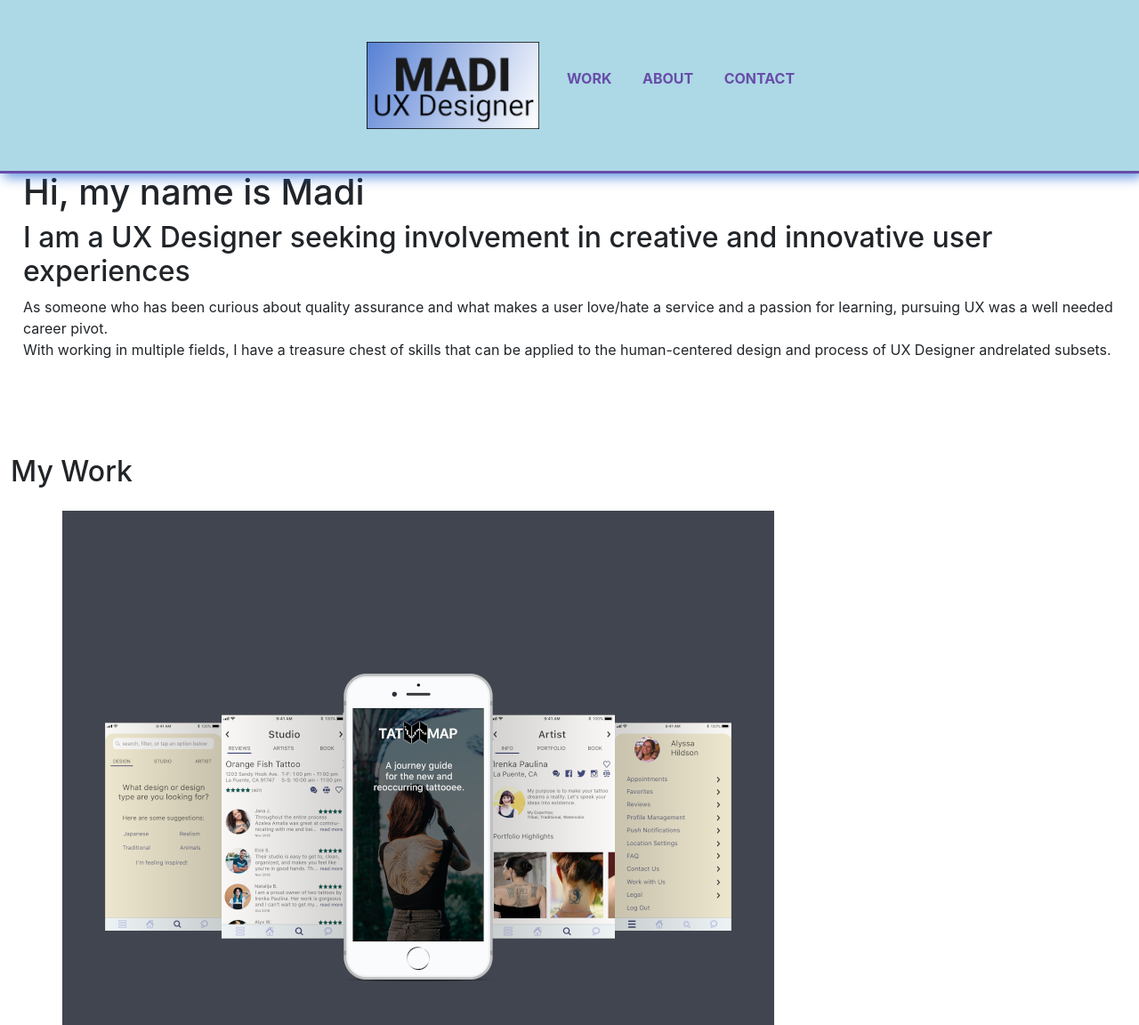
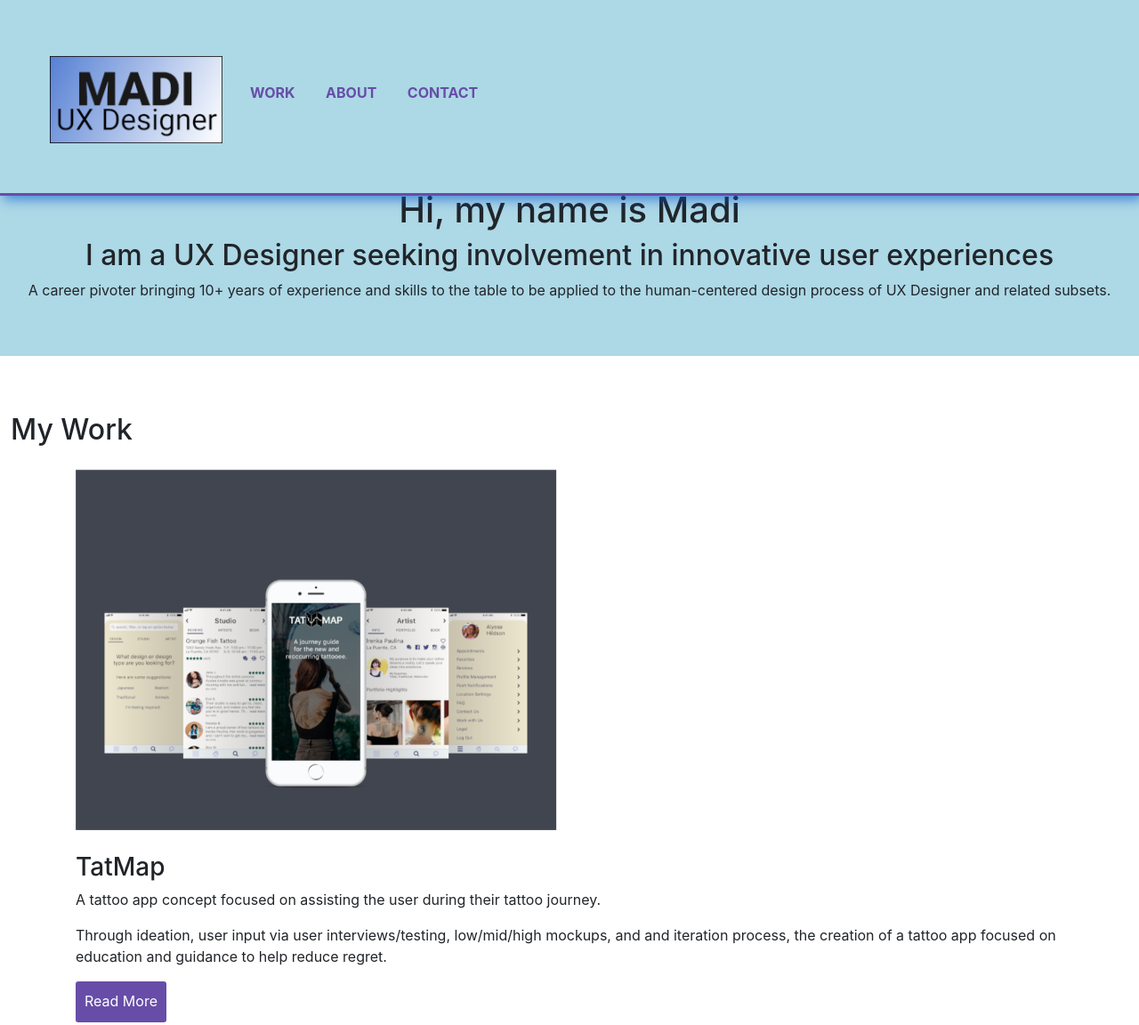
Before and after one commit to madiandux/portfolio-website, a plain HTML site: page index.html in a window 1280 px wide. Shown: the top 1152 px of the page at 89% size. Drawn offline with nearby package versions, Linux system fonts and the light colour scheme.

Commit message:
adding `col-md=6` code to site, resulting in img overlay over sticky header. Please review and consult.

```diff
--- a/css/style.css
+++ b/css/style.css
@@ -16,7 +16,7 @@ Roboto:500
 body {
     background color: #FFFFFF;
     font-family: 'Open Sans', sans-serif;
-    font-size: 16px;
+    font-size: 18px;
     font-weight: 400;
     line-height: 1.6;
     margin: 3.0em;
@@ -28,7 +28,7 @@ header {
     background-color: lightblue;
     border-bottom: 3px solid #674DA8;
     text-align: center;
-    padding: 0.25em;
+    padding: 0.15em;
     box-shadow: 4px 4px 13px 0px rgba(7, 87, 207, 0.65);
     box-shadow: 4px 4px 13px 0px rgba(7, 87, 207, 0.65);
     box-shadow: 4px 4px 13px 0px rgba(7, 87, 207, 0.65);
@@ -110,6 +110,10 @@ img {
     display: inline-block;
     width: 100%;
     padding: 20px 0;
+    text-align: center;
+}
+#hero span {
+    display: block;
 }
 .container {
     padding: 0 15px;
@@ -123,7 +127,7 @@ img {
 }
 .aboutme {
     float:left;
-    padding-right: 2.0em;
+    padding-right: 1.0em;
 }
 h1, h2, h3, h4 {
     font-family: 'Roboto', sans-serif
@@ -133,7 +137,7 @@ h1 {
     font-size: 2.75em;
     font-weight: 500; '
 }
-h3 {
+h2 {
     font-size: 2.25em;
     font-weight: 500;
 }
@@ -198,3 +202,38 @@ a:active { /* selected link */
     background: #FFFFFF;
   margin:
 }
+[class*="col-"] {
+    float:left;
+}
+.row::after {
+    content: "";
+    clear: both;
+    display: table;
+}
+/* ==============================
+Medium devices (640px and larger)
+================================= */
+@media only screen and (min-width: 640px) {
+header {
+    text-align: unset;
+    padding: 20px 0 13px;
+}
+nav {
+    width: auto;
+    float: right
+    margin-top: 4px;
+    }
+.col-md-6 {
+    width: 50%;
+    }
+}
+/* ==============================
+Large devices (1024px or larger)
+================================= */
+@media only screen and (min-width: 1024px) {
+}
+/* ==============================
+X-large devices (1440px or larger)
+================================= */
+@media only screen and (min-width: 1440px) {
+}
--- a/index.html
+++ b/index.html
@@ -35,24 +35,27 @@
     <body>
     <div>
       <hero>
+          <div id="hero">
       			<div class="container-intro">
-				<h1>Hi, my name is Madi</h1>
-                <h2>I am a UX Designer seeking involvement in creative and innovative user
+				<h1><span>Hi, my name is Madi</span></h1>
+                <h2>I am a UX Designer seeking involvement in innovative user
 experiences</h2>
-				<p>As someone who has been curious about quality assurance and what makes a user love/hate a service and a passion for learning, pursuing UX was a well needed career pivot.
-<br>With working in multiple fields, I have a treasure chest of skills that can be applied to the human-centered design and process of UX Designer andrelated subsets.</p>
+				<p>A career pivoter bringing 10+ years of experience and skills to the table to be applied to the human-centered design  process of UX Designer and related subsets.</p>
           </div>
-        </hero>
+        </div>
+              </hero>
       </div>
 <main id="main-section">
-        <div id="work"><h2>My Work</h2></div>
+    <div id="work"><h2>My Work</h2></div>
 <div class="container">
  <div class="row">
+<div class="col-md-6">
     <picture>
     <source srcset="img/tatmap/tatmappreview600x400.png" media="(max-width:400px)">
     <img src="img/tatmap/tatmappreview800x600.png" alt="TatMap Preview">
   </picture>
 </div>
+    </div>
 <div>
   <h3>TatMap</h3>
   <p>A tattoo app concept focused on assisting the user during their tattoo journey.
@@ -65,13 +68,15 @@ experiences</h2>
 </div>
     <br>
 <div class="container">
-  <div class="container">
+  <div class="row">
+<div class="col-md-6">
     <picture>
     <source srcset="img/studytogether/studytogetherpreview600x400.png" media="(max-width:400px)">
     <img src="img/studytogether/studytogetherpreview800x600.png" alt="Study Together Preview">
   </picture>
+    </div>
 </div>
-    <div class="container">
+    <div>
   <h3>Study Together</h3>
   <p>A student social media app that helps students build a community of support and networking.
   </p>
@@ -80,15 +85,15 @@ experiences</h2>
       <br>
     The focus was more on UI than UX, but some UX skills slipped in the process such as universal understanding of icons, similar UI visuals to other social media apps, and gestures.
 </p>
-</div>
+<a href="#" class="button">Read More</a>
     </div>
-<a href="#" class="button">Read More</a>
+    </div>
 </main>
  <div>
 <footer id="contact"><div class="footer-contact"><h2>Get in touch!</h2>
     <P>
 Interested in working together? Please contact me.
-<br>Call: <a href="tel:6464812179">646-481-2179</a> or <a href="mailto:leangmadi@gmail.com" class="button-contact" target="_blank">Send me an email</a>
+<br>Call: <a href="tel:6464812179">646-481-2179</a> or <a href="mailto:leangmadi@gmail.com" class="button-contact" target="_blank">Email Me</a>
         <br>
 <div class="container-contact"><a href="https://www.linkedin.com/in/madileang/" target="_blank>"><img src="img/socialmedia/linkedin.svg"></a>
 <a href="https://twitter.com/_morninglow" target="_blank>"><img src="img/socialmedia/twitter.svg"></a>
```
Also changed, not shown: about.html (+2 -2 lines), img/myimage.jpg.
